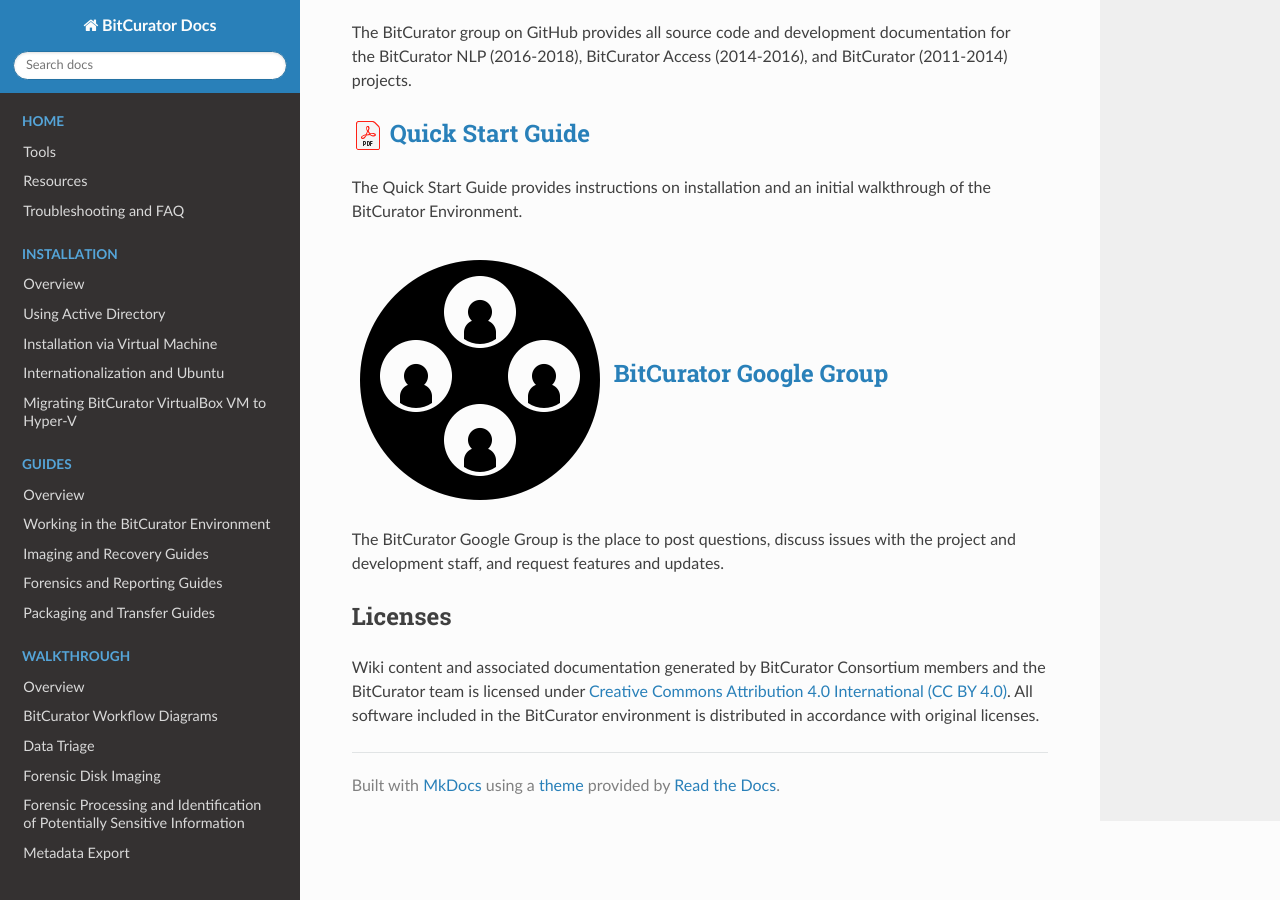
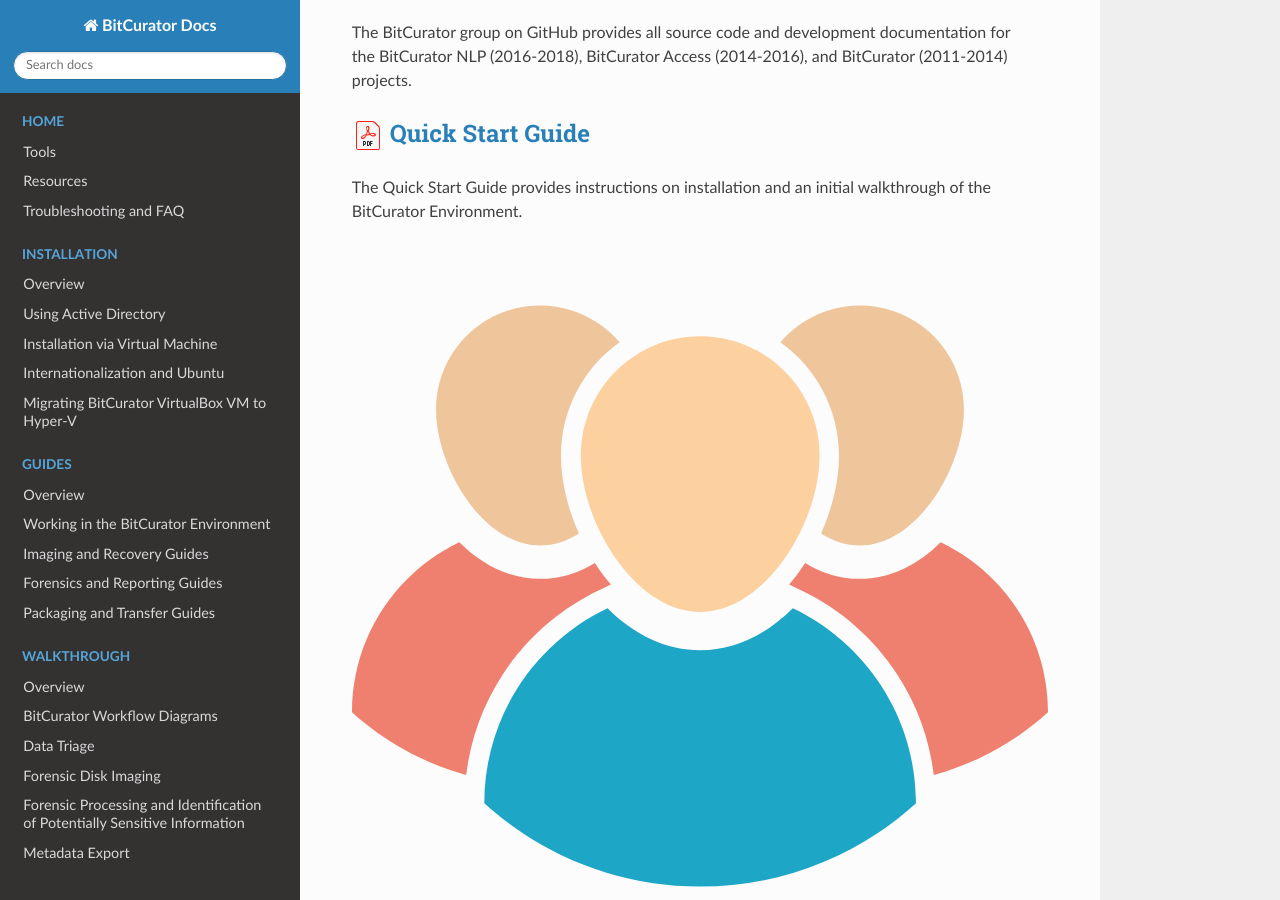
Before and after one commit to BitCurator/documentation, an MkDocs documentation site: the page built from docs/index.md, in a window 1280 px wide and 900 px high, scrolled down 691 px. Built offline with MkDocs 1.6.1, drawn with Linux system fonts in a browser that asks for light colours; nearby versions of some CDN libraries.

Commit message:
add group logo, remove whitespace

```diff
--- a/docs/index.md
+++ b/docs/index.md
@@ -1,12 +1,5 @@
 BitCurator Environment
 ======================
-
-
-
-
-
-
-
 
 The **BitCurator Environment** is a Ubuntu-derived Linux distribution geared towards the needs of archivists and librarians. It includes a suite of open source [digital forensics](https://en.wikipedia.org/wiki/Digital_forensics) and data analysis tools to help collecting institutions process [born-digital](https://en.wikipedia.org/wiki/Born-digital) materials. BitCurator supports positive digital preservation outcomes using software and practices adopted from the digital forensics community.
 
@@ -19,80 +12,10 @@
 * **Locate and remove duplicate files:** Know what files to keep and what can be discarded.
 
 
-
-
-
-
-
-
-
-
-
-
-
-
-
-
-
-
-
-
-
-
-
-
-
-
-
-
-
-
-
-
-
-
-
-
-
-
-
-
-
-
-
-
-
-
-
-
-
-
-
-
-
-
-
-
-
-
-
-
-
-
-
-
-
-
-
-
 ![](attachments/GitHub-Mark-120px-plus.png) [BitCurator on GitHub](https://bitcurator.github.io/)
 --------------------------------------------------------------------------------
 
 The BitCurator group on GitHub provides all source code and development documentation for the BitCurator NLP (2016-2018), BitCurator Access (2014-2016), and BitCurator (2011-2014) projects.
-
-
-
-
 
 
 ![](attachments/PDF_32.png) [Quick Start Guide](https://github.com/BitCurator/bitcurator-distro/wiki/Releases#quickstart-guide)
@@ -101,21 +24,10 @@
 The Quick Start Guide provides instructions on installation and an initial walkthrough of the BitCurator Environment.
 
 
-
-
-
-
-
-
-![](attachments/iconfinder_community-social-group-society-public_3790082.png) [BitCurator Google Group](https://groups.google.com/forum/#!forum/bitcurator-users)
+![](attachments/group-svgrepo-com.svg) [BitCurator Google Group](https://groups.google.com/forum/#!forum/bitcurator-users)
 ------------------------------------------------------------------------------------------------------------------------------------------------
 
 The BitCurator Google Group is the place to post questions, discuss issues with the project and development staff, and request features and updates.
-
-
-
-
-
 
 
 Licenses
```
